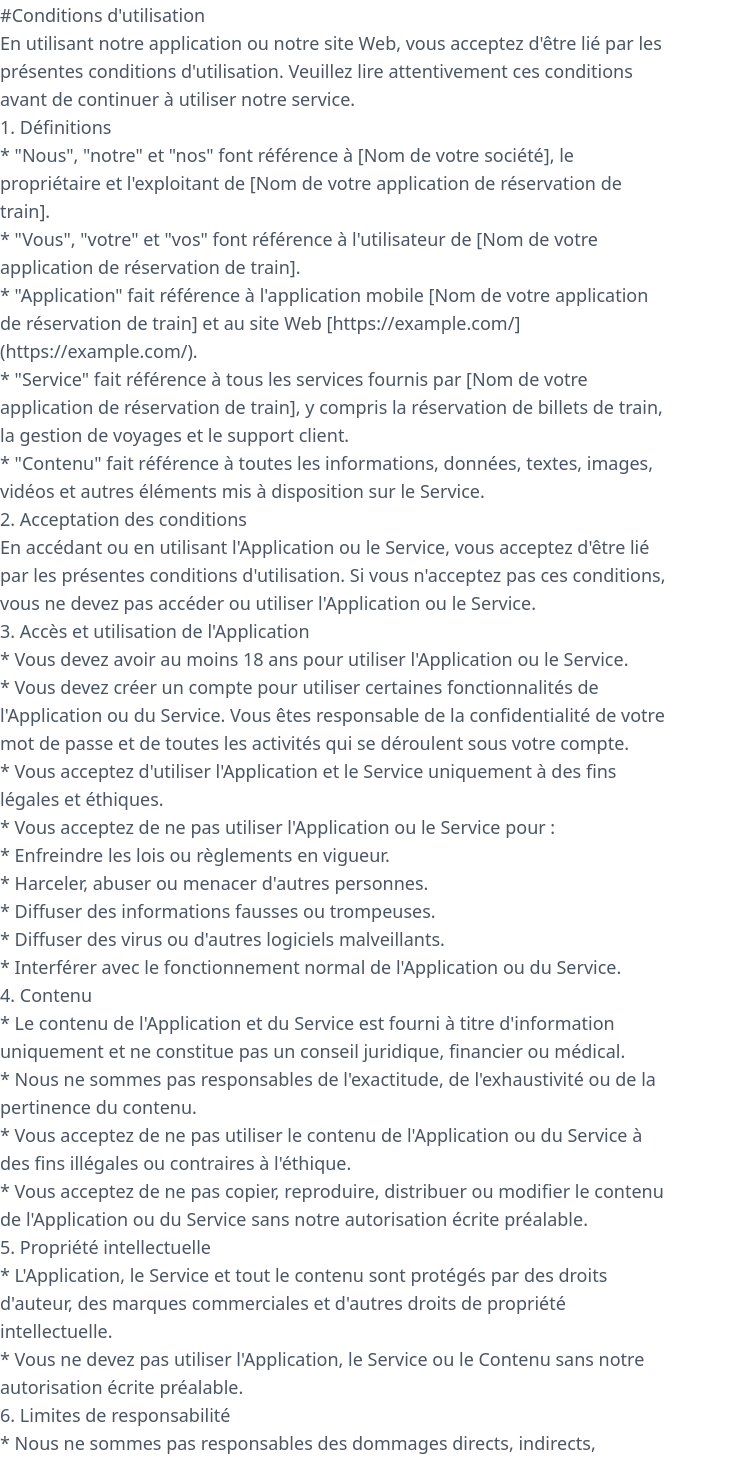
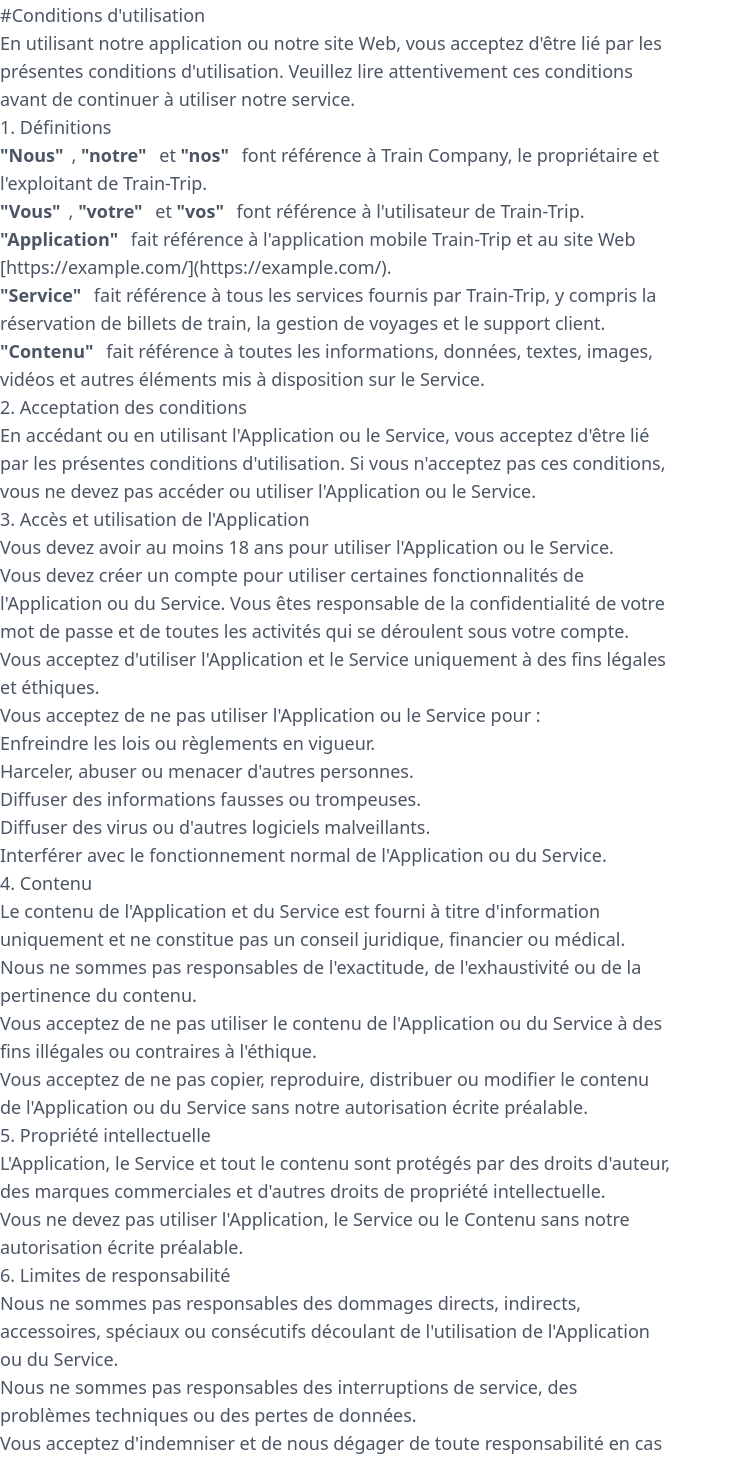
Before and after one commit to Andohenri/Reservation_management, a React (Vite) app in the folder client/: page /info-politics in a window 1280 px wide. Shown: the part 2867-4329 px from the top of the page, without its empty margins (0-732 px from the left). Built offline with nearby package versions, Linux system fonts and the light colour scheme; no server answers; sample sign-in values are in the browser's storage.

Commit message:
Info set

```diff
--- a/client/src/pages/InfoPolitics.jsx
+++ b/client/src/pages/InfoPolitics.jsx
@@ -7,8 +7,8 @@
       <p className="text-lg font-semibold text-white rounded bg-[#FAB440] px-2 w-fit">Votre guichet unique pour des voyages en train simples et pratiques.</p>
       <section>
         <div className='desc py-4 flex flex-col gap-2'>
-          <p>Que vous soyez un voyageur d'affaires chevronné ou un aventurier en herbe, [Nom de votre application] est votre plateforme de réservation de train tout-en-un. Avec notre interface conviviale et nos fonctionnalités puissantes, vous pouvez trouver, réserver et gérer vos voyages en train en quelques clics.</p>
-          <p className='bg-[#07143F] font-semibold text-white rounded px-2'>#Pourquoi choisir Train-Trip ?</p>
+          <h2 className='font-extrabold mb-4'><span className='text-indigo-500 text-2xl font-extrabold mr-2'>#</span>Pourquoi choisir Train-Trip ?</h2>
+          <p className='border-l-[5px] rounded shadow font-semibold border-l-[#FAB440] bg-white p-2'>Que vous soyez un voyageur d'affaires chevronné ou un aventurier en herbe, Train-Trip est votre plateforme de réservation de train tout-en-un. Avec notre interface conviviale et nos fonctionnalités puissantes, vous pouvez trouver, réserver et gérer vos voyages en train en quelques clics.</p>
           <p>
             <span className='strong'>Large choix de trains:</span>
             Nous vous proposons un large éventail de trains parmi lesquels choisir, des trains à grande vitesse aux trains régionaux, pour répondre à tous vos besoins de voyage.
@@ -34,9 +34,9 @@
       </section>
       <section>
         <div className='desc py-4 flex flex-col gap-2'>
-          <p className='bg-[#07143F] font-semibold text-white rounded px-2'>#Politique de confidentialité</p>
-          <p>Train-Trip s'engage à protéger votre vie privée.</p>
-          <ul className='list flex flex-col gap-2'>
+          <h2 className='font-extrabold mb-4'><span className='text-indigo-500 text-2xl font-extrabold mr-2 mb-4'>#</span>Politique de confidentialité</h2>
+          <p className='border-l-[5px] rounded shadow font-semibold border-l-[#FAB440] bg-white p-2'>Train-Trip s'engage à protéger votre vie privée.</p>
+          <ul className='list-inside list-disc flex flex-col gap-2'>
             <li>Nous recueillons des informations auprès de vous lorsque vous utilisez notre site Web ou notre application. Ces informations peuvent inclure votre nom, votre adresse e-mail, votre numéro de téléphone et vos informations de paiement. Nous utilisons ces informations pour vous fournir nos services, pour améliorer notre application et pour vous envoyer des communications marketing.</li>
             <li>Nous ne partagerons vos informations personnelles avec aucun tiers sans votre consentement. Nous prenons des mesures de sécurité pour protéger vos informations personnelles contre la perte, l'utilisation abusive et l'accès non autorisé.</li>
             <li>Vous avez le droit d'accéder à vos informations personnelles et de les mettre à jour. Vous avez également le droit de demander la suppression de vos informations personnelles.</li>
@@ -46,108 +46,110 @@
       </section>
       <section>
         <div className='desc py-4 flex flex-col gap-2'>
-          <h2 className='bg-[#07143F] font-semibold text-white rounded px-2'>#Conditions d'utilisation</h2>
-          En utilisant notre application ou notre site Web, vous acceptez d'être lié par les présentes conditions d'utilisation. Veuillez lire attentivement ces conditions avant de continuer à utiliser notre service.
-          <div>
-            <h3>1. Définitions</h3>
-            <p>* "Nous", "notre" et "nos" font référence à [Nom de votre société], le propriétaire et l'exploitant de [Nom de votre application de réservation de train].</p>
-            <p>* "Vous", "votre" et "vos" font référence à l'utilisateur de [Nom de votre application de réservation de train].</p>
-            <p>* "Application" fait référence à l'application mobile [Nom de votre application de réservation de train] et au site Web [https://example.com/](https://example.com/).</p>
-            <p>* "Service" fait référence à tous les services fournis par [Nom de votre application de réservation de train], y compris la réservation de billets de train, la gestion de voyages et le support client.</p>
-            <p>* "Contenu" fait référence à toutes les informations, données, textes, images, vidéos et autres éléments mis à disposition sur le Service.</p>
+          <h2 className='font-extrabold mb-4'><span className='text-indigo-500 text-2xl font-extrabold mr-2'>#</span>Conditions d'utilisation</h2>
+          <p className='border-l-[5px] rounded shadow font-semibold border-l-[#FAB440] bg-white p-2'>En utilisant notre application ou notre site Web, vous acceptez d'être lié par les présentes conditions d'utilisation. Veuillez lire attentivement ces conditions avant de continuer à utiliser notre service.</p>
+          <div className='py-4'>
+            <h3 className='font-bold'>1. Définitions</h3>
+            <ul className='list-inside list-disc'>
+              <li><span className="strong">"Nous"</span>, <span className="strong">"notre"</span> et <span className="strong">"nos"</span> font référence à Train Company, le propriétaire et l'exploitant de Train-Trip.</li>
+              <li><span className="strong">"Vous"</span>, <span className="strong">"votre"</span> et <span className="strong">"vos"</span> font référence à l'utilisateur de Train-Trip.</li>
+              <li><span className="strong">"Application"</span> fait référence à l'application mobile Train-Trip et au site Web [https://example.com/](https://example.com/).</li>
+              <li><span className="strong">"Service"</span> fait référence à tous les services fournis par Train-Trip, y compris la réservation de billets de train, la gestion de voyages et le support client.</li>
+              <li><span className="strong">"Contenu"</span> fait référence à toutes les informations, données, textes, images, vidéos et autres éléments mis à disposition sur le Service.</li>
+            </ul>
           </div>
-
-          <div>
-            <h3>2. Acceptation des conditions</h3>
+          <div className='py-4'>
+            <h3 className='font-bold'>2. Acceptation des conditions</h3>
             <p>En accédant ou en utilisant l'Application ou le Service, vous acceptez d'être lié par les présentes conditions d'utilisation. Si vous n'acceptez pas ces conditions, vous ne devez pas accéder ou utiliser l'Application ou le Service.</p>
           </div>
-
-          <div>
-            <h3>3. Accès et utilisation de l'Application</h3>
-            <p>* Vous devez avoir au moins 18 ans pour utiliser l'Application ou le Service.</p>
-            <p>* Vous devez créer un compte pour utiliser certaines fonctionnalités de l'Application ou du Service. Vous êtes responsable de la confidentialité de votre mot de passe et de toutes les activités qui se déroulent sous votre compte.</p>
-            <p>* Vous acceptez d'utiliser l'Application et le Service uniquement à des fins légales et éthiques.</p>
-            <p>* Vous acceptez de ne pas utiliser l'Application ou le Service pour :</p>
-            <p>* Enfreindre les lois ou règlements en vigueur.</p>
-            <p>* Harceler, abuser ou menacer d'autres personnes.</p>
-            <p>* Diffuser des informations fausses ou trompeuses.</p>
-            <p>* Diffuser des virus ou d'autres logiciels malveillants.</p>
-            <p>* Interférer avec le fonctionnement normal de l'Application ou du Service.</p>
+          <div className='py-4'>
+            <h3 className='font-bold'>3. Accès et utilisation de l'Application</h3>
+            <ul className='list-inside list-disc'>
+              <li>Vous devez avoir au moins 18 ans pour utiliser l'Application ou le Service.</li>
+              <li>Vous devez créer un compte pour utiliser certaines fonctionnalités de l'Application ou du Service. Vous êtes responsable de la confidentialité de votre mot de passe et de toutes les activités qui se déroulent sous votre compte.</li>
+              <li>Vous acceptez d'utiliser l'Application et le Service uniquement à des fins légales et éthiques.</li>
+              <li>Vous acceptez de ne pas utiliser l'Application ou le Service pour :</li>
+              <li>Enfreindre les lois ou règlements en vigueur.</li>
+              <li>Harceler, abuser ou menacer d'autres personnes.</li>
+              <li>Diffuser des informations fausses ou trompeuses.</li>
+              <li>Diffuser des virus ou d'autres logiciels malveillants.</li>
+              <li>Interférer avec le fonctionnement normal de l'Application ou du Service.</li>
+            </ul>
           </div>
-
-          <div>
-            <h3>4. Contenu</h3>
-            <p>* Le contenu de l'Application et du Service est fourni à titre d'information uniquement et ne constitue pas un conseil juridique, financier ou médical.</p>
-            <p>* Nous ne sommes pas responsables de l'exactitude, de l'exhaustivité ou de la pertinence du contenu.</p>
-            <p>* Vous acceptez de ne pas utiliser le contenu de l'Application ou du Service à des fins illégales ou contraires à l'éthique.</p>
-            <p>* Vous acceptez de ne pas copier, reproduire, distribuer ou modifier le contenu de l'Application ou du Service sans notre autorisation écrite préalable.</p>
+          <div className='py-4'>
+            <h3 className='font-bold'>4. Contenu</h3>
+            <ul className='list-inside list-disc'>
+              <li>Le contenu de l'Application et du Service est fourni à titre d'information uniquement et ne constitue pas un conseil juridique, financier ou médical.</li>
+              <li>Nous ne sommes pas responsables de l'exactitude, de l'exhaustivité ou de la pertinence du contenu.</li>
+              <li>Vous acceptez de ne pas utiliser le contenu de l'Application ou du Service à des fins illégales ou contraires à l'éthique.</li>
+              <li>Vous acceptez de ne pas copier, reproduire, distribuer ou modifier le contenu de l'Application ou du Service sans notre autorisation écrite préalable.</li>
+            </ul>
           </div>
-
-          <div>
-            <h3>5. Propriété intellectuelle</h3>
-            <p>* L'Application, le Service et tout le contenu sont protégés par des droits d'auteur, des marques commerciales et d'autres droits de propriété intellectuelle.</p>
-            <p>* Vous ne devez pas utiliser l'Application, le Service ou le Contenu sans notre autorisation écrite préalable.</p>
+          <div className='py-4'>
+            <h3 className='font-bold'>5. Propriété intellectuelle</h3>
+            <ul className='list-inside list-disc'>
+              <li>L'Application, le Service et tout le contenu sont protégés par des droits d'auteur, des marques commerciales et d'autres droits de propriété intellectuelle.</li>
+              <li>Vous ne devez pas utiliser l'Application, le Service ou le Contenu sans notre autorisation écrite préalable.</li>
+            </ul>
           </div>
-
-
-          <div>
-            <h3>6. Limites de responsabilité</h3>
-            <p>* Nous ne sommes pas responsables des dommages directs, indirects, accessoires, spéciaux ou consécutifs découlant de l'utilisation de l'Application ou du Service.</p>
-            <p>* Nous ne sommes pas responsables des interruptions de service, des problèmes techniques ou des pertes de données.</p>
-            <p>* Vous acceptez d'indemniser et de nous dégager de toute responsabilité en cas de réclamation, de perte ou de dommage résultant de votre utilisation de l'Application ou du Service.</p>
+          <div className='py-4'>
+            <h3 className='font-bold'>6. Limites de responsabilité</h3>
+            <ul className="list-inside list-disc">
+              <li>Nous ne sommes pas responsables des dommages directs, indirects, accessoires, spéciaux ou consécutifs découlant de l'utilisation de l'Application ou du Service.</li>
+              <li>Nous ne sommes pas responsables des interruptions de service, des problèmes techniques ou des pertes de données.</li>
+              <li>Vous acceptez d'indemniser et de nous dégager de toute responsabilité en cas de réclamation, de perte ou de dommage résultant de votre utilisation de l'Application ou du Service.</li>
+            </ul>
           </div>
-
-          <div>
-            <h3>7. Modifications des conditions</h3>
-            <p>* Nous pouvons modifier les présentes conditions d'utilisation à tout moment.</p>
-            <p>* Les conditions modifiées entreront en vigueur dès leur publication sur l'Application ou le Service.</p>
-            <p>* Si vous n'acceptez pas les conditions modifiées, vous devez cesser d'utiliser l'Application ou le Service.</p>
+          <div className='py-4'>
+            <h3 className='font-bold'>7. Modifications des conditions</h3>
+            <ul className="list-inside list-disc">
+              <li>Nous pouvons modifier les présentes conditions d'utilisation à tout moment.</li>
+              <li>Les conditions modifiées entreront en vigueur dès leur publication sur l'Application ou le Service.</li>
+              <li>Si vous n'acceptez pas les conditions modifiées, vous devez cesser d'utiliser l'Application ou le Service.</li>
+            </ul>
           </div>
-
-          <div>
-            <h3>8. Résiliation</h3>
+          <div className='py-4'>
+            <h3 className='font-bold'>8. Résiliation</h3>
             <p>Nous pouvons résilier votre compte à tout moment, sans préavis, pour quelque raison que ce soit.</p>
             <p>Vous pouvez résilier votre compte à tout moment en contactant notre équipe d'assistance clientèle.</p>
           </div>
-
-          <div>
-            <h3>9. Loi applicable et juridiction</h3>
-            <p>* Les présentes conditions d'utilisation sont régies par et interprétées conformément au droit malgaches.</p>
-            <p>* Tout litige découlant de ou lié aux présentes conditions d'utilisation sera soumis à la compétence exclusive des tribunaux malgaches.</p>
+          <div className='py-4'>
+            <h3 className='font-bold'>9. Loi applicable et juridiction</h3>
+            <ul className='list-inside list-disc'>
+              <li>Les présentes conditions d'utilisation sont régies par et interprétées conformément au droit malgaches.</li>
+              <li>Tout litige découlant de ou lié aux présentes conditions d'utilisation sera soumis à la compétence exclusive des tribunaux malgaches.</li>
+            </ul>
           </div>
-
-          <div>
-            <h3>10. Divers*</h3>
-            <p>* Les présentes conditions d'utilisation constituent l'intégralité de l'accord</p>
+          <div className='py-4'>
+            <h3 className='font-bold'>10. Divers</h3>
+            <p>Les présentes conditions d'utilisation constituent l'intégralité de l'accord</p>
           </div>
         </div>
       </section>
-      <section>
-        <div className='text py-4 flex flex-col gap-2'>
-          <h2 className='bg-[#07143F] font-semibold text-white rounded px-2'>#Mentions légales</h2>
-          <div className='flex justify-around gap-4'>
+      <section className='bg-[#07143F] bg-opacity-90 backdrop-blur-lg text-gray-200 rounded p-4'>
+        <div className='text_white flex flex-col gap-2'>
+          <h2 className='font-extrabold'><span className='text-indigo-500 text-2xl font-extrabold mr-2'>#</span>Mentions légales</h2>
+          <div className='flex flex-wrap font-semibold p-4 justify-between gap-4'>
             <div>
-              **[Nom de votre société]**
-              **[Adresse de votre société]**
-              **[Numéro de téléphone de votre société]**
-              **[Adresse e-mail de votre société]**
-              **[Numéro d'immatriculation de votre société]**
-              **[Numéro de TVA de votre société]**
-              **Directeur de la publication:** [Nom du directeur de la publication]
+              <p>Train Company</p>
+              <p>Rue de Destin Finarantsoa 302</p>
+              <p>+261 20 22 202 02</p>
+              <p>trip@train_company.org</p>
+              <p>Directeur de la publication: Ando Henri</p>
             </div>
             <div>
-              **Hébergeur:** [Nom de l'hébergeur]
-              **[Adresse de l'hébergeur]**
-              **[Numéro de téléphone de l'hébergeur]**
-              **[Adresse e-mail de l'hébergeur]**
+              <p>**Hébergeur:** [Nom de l'hébergeur]</p>
+              <p>**[Adresse de l'hébergeur]**</p>
+              <p>**[Numéro de téléphone de l'hébergeur]**</p>
+              <p>**[Adresse e-mail de l'hébergeur]**</p>
             </div>
           </div>
         </div>
-        <div>
-          **Ce site Web est régi par le droit malgaches.**
-          **En accédant à ce site Web, vous acceptez d'être lié par les présentes conditions d'utilisation.**
-          **Nous nous réservons le droit de modifier les présentes conditions d'utilisation à tout moment.**
-          **Si vous avez des questions concernant les présentes conditions d'utilisation, veuillez contacter notre équipe d'assistance clientèle.**
+        <div className='text-sm font-bold p-4'>
+          <p>Ce site Web est régi par le droit malgaches.</p>
+          <p>En accédant à ce site Web, vous acceptez d'être lié par les présentes conditions d'utilisation.</p>
+          <p>Nous nous réservons le droit de modifier les présentes conditions d'utilisation à tout moment.</p>
+          <p>Si vous avez des questions concernant les présentes conditions d'utilisation, veuillez contacter notre équipe d'assistance clientèle.</p>
         </div>
       </section>
     </main>
```
